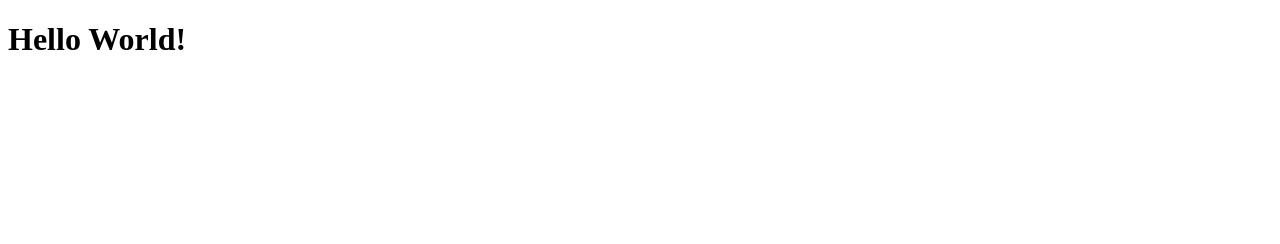
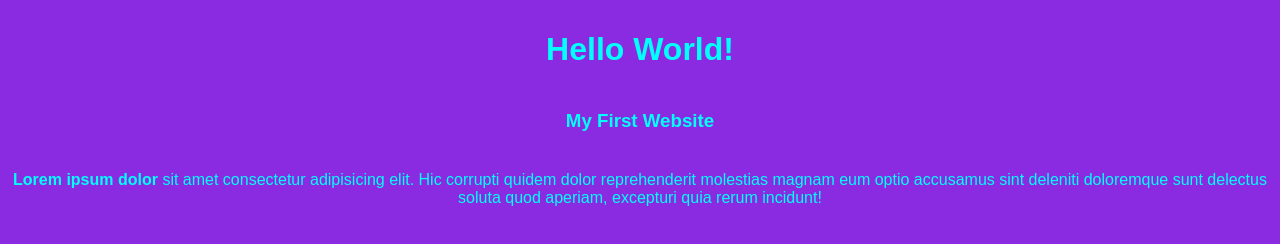
Before and after one commit to lalonhomebd/my-second-repo, a plain HTML site: page index.html in a window 1280 px wide. Drawn offline with Linux system fonts and the light colour scheme.

Commit message:
Add some style

```diff
--- a/index.html
+++ b/index.html
@@ -4,8 +4,11 @@
     <meta charset="UTF-8">
     <meta name="viewport" content="width=device-width, initial-scale=1.0">
     <title>my simple website</title>
+    <link rel="stylesheet" href="/style/style.css">
 </head>
 <body>
     <h1>Hello World!</h1>
+    <h3>My First Website</h3>
+    <p><b>Lorem ipsum dolor</b> sit amet consectetur adipisicing elit. Hic corrupti quidem dolor reprehenderit molestias magnam eum optio accusamus sint deleniti doloremque sunt delectus soluta quod aperiam, excepturi quia rerum incidunt!</p>
 </body>
 </html>
--- /dev/null
+++ b/style/style.css
@@ -0,0 +1,14 @@
+body {
+    background-color: blueviolet;
+    width: 100vh;
+    display: inline;
+    margin: 0 auto;
+    padding: 0;
+}
+h1,p,h3 {
+    color: aqua;
+    font-size: 700;
+    font-family: sans-serif;
+    padding: 10px;
+    text-align: center;
+}
```
